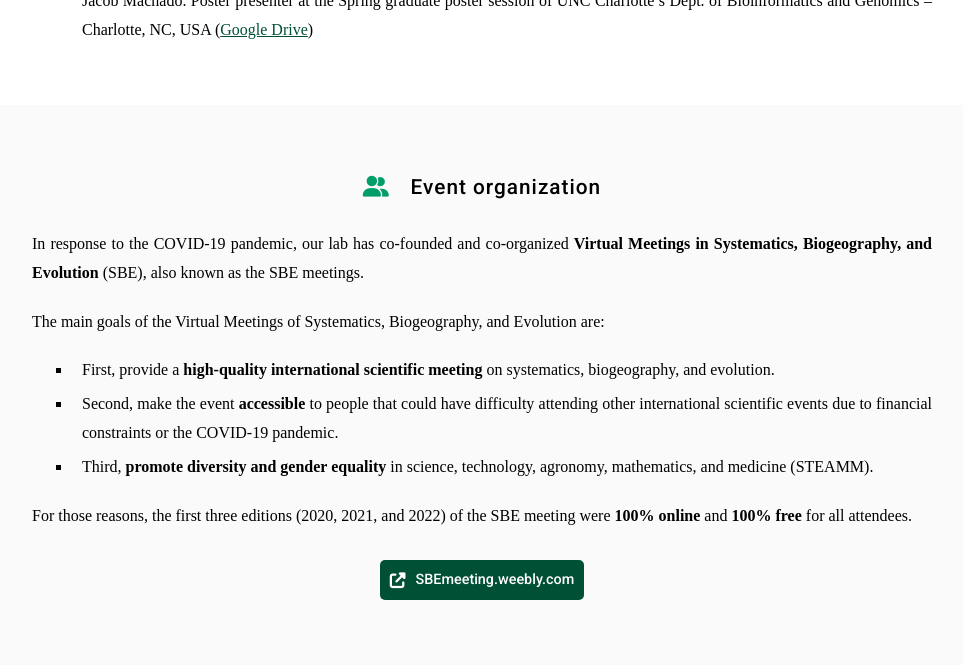
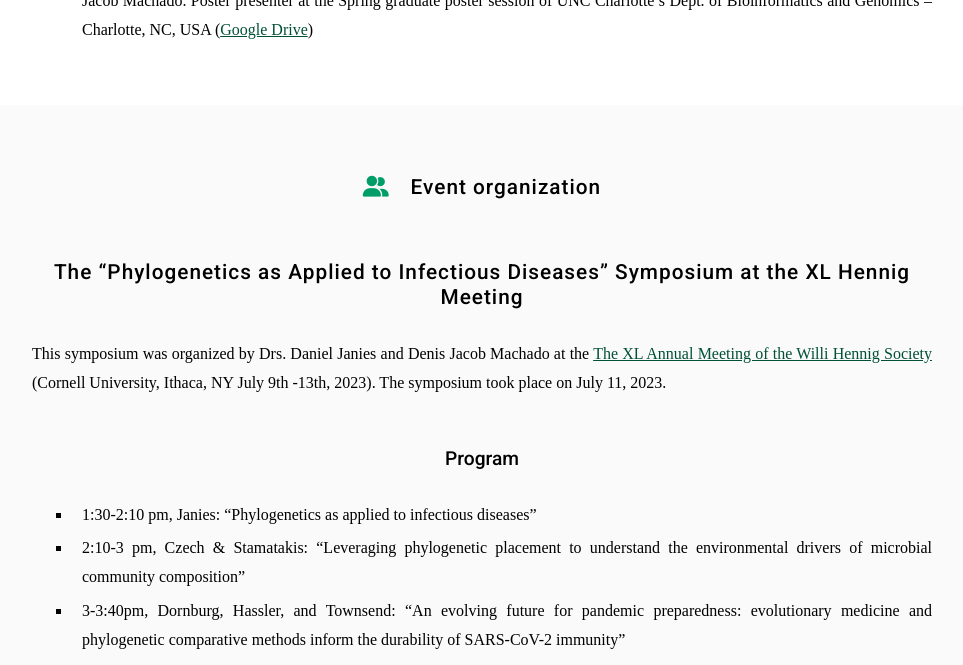
Before and after one commit to machadodj/machadodj.github.io, a Jekyll site: the page built from outreach/index.md, in a window 1280 px wide and 1400 px high, scrolled down 1264 px, cut to the strip 0-665 px from the top of the window. Shown: the whole strip, without its empty margins (158-1121 px from the left). Built offline with Jekyll 4.4.1, drawn with Linux system fonts in a browser that asks for light colours; nearby versions of some CDN libraries; some web fonts are replaced; some of the changed text lies outside the part shown.

Commit message:
Added event

```diff
--- a/outreach/index.md
+++ b/outreach/index.md
@@ -45,6 +45,21 @@ This is a work in progress. Whenever possible, I'll add materials from recent or
 
 ## <i class="fas fa-user-group"></i>Event organization
 
+## The "Phylogenetics as Applied to Infectious Diseases" Symposium at the XL Hennig Meeting
+
+This symposium was organized by Drs. Daniel Janies and Denis Jacob Machado at the [The XL Annual Meeting of the Willi Hennig Society](https://cladistics.org/2023/03/01/hennig-xl-annual-meeting/) (Cornell University, Ithaca, NY July 9th -13th, 2023). The symposium took place on July 11, 2023.
+
+### Program
+- 1:30-2:10 pm, Janies: “Phylogenetics as applied to infectious diseases”
+- 2:10-3 pm, Czech & Stamatakis: “Leveraging phylogenetic placement to understand the environmental drivers of microbial community composition”
+- 3-3:40pm, Dornburg, Hassler, and Townsend: “An evolving future for pandemic preparedness: evolutionary medicine and phylogenetic comparative methods inform the durability of SARS-CoV-2 immunity”
+- 4:10-4:50 pm, Ocaña, Silva, Coelho, Terra, & Osthoff: “Phylogenetic and evolutionary analysis of dengue virus serotypes in Brazil: User-steering in large-scale phylogenomic workflows”
+- 4:50-5:30 pm, Jacob Machado: “Combining phylogenetic and artificial intelligence to unravel viral recombination"
+
+{:.center}
+{% include link.html type="external" icon="" text="The Willi Hennig Society" link="https://cladistics.org/" style="button" %}
+
+### SBE meetings (2020-22)
 
 In response to the COVID-19 pandemic, our lab has co-founded and co-organized **Virtual Meetings in Systematics, Biogeography, and Evolution** (SBE), also known as the SBE meetings.
 
```
Also changed, not shown: _posts/2023-07-19_Roundatable.md (+0 -1 lines).
